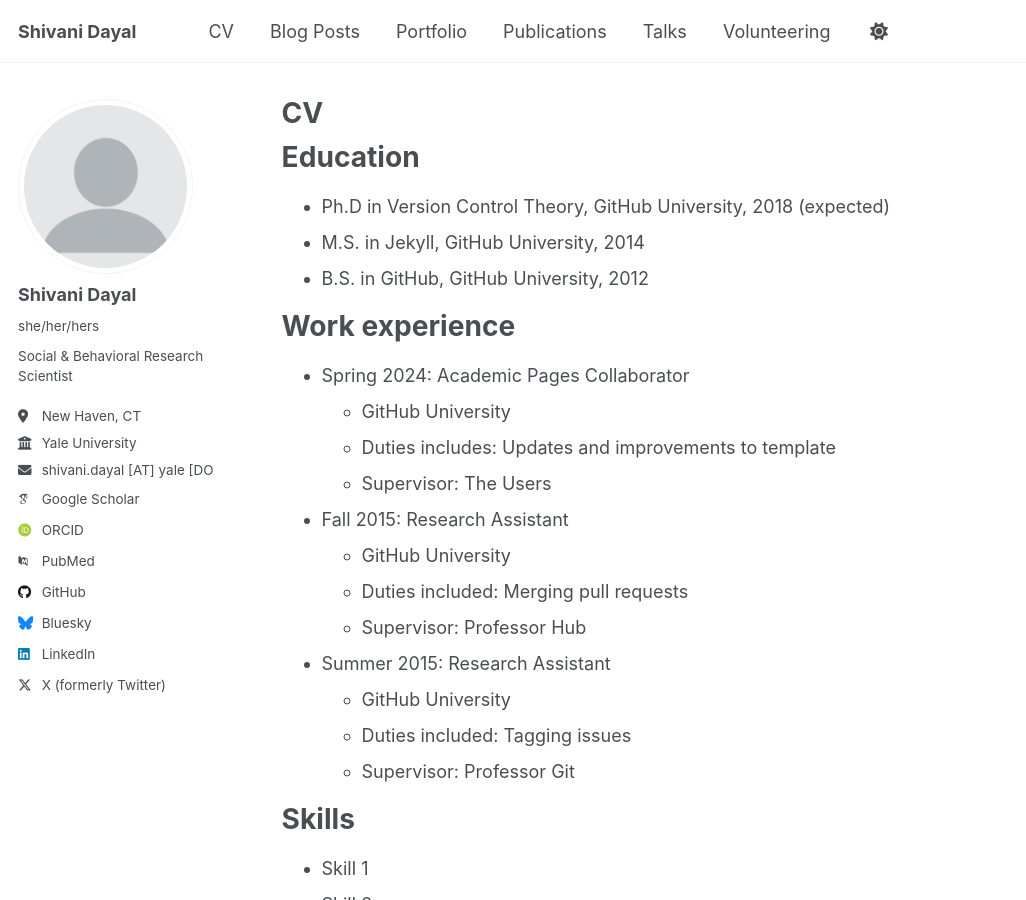
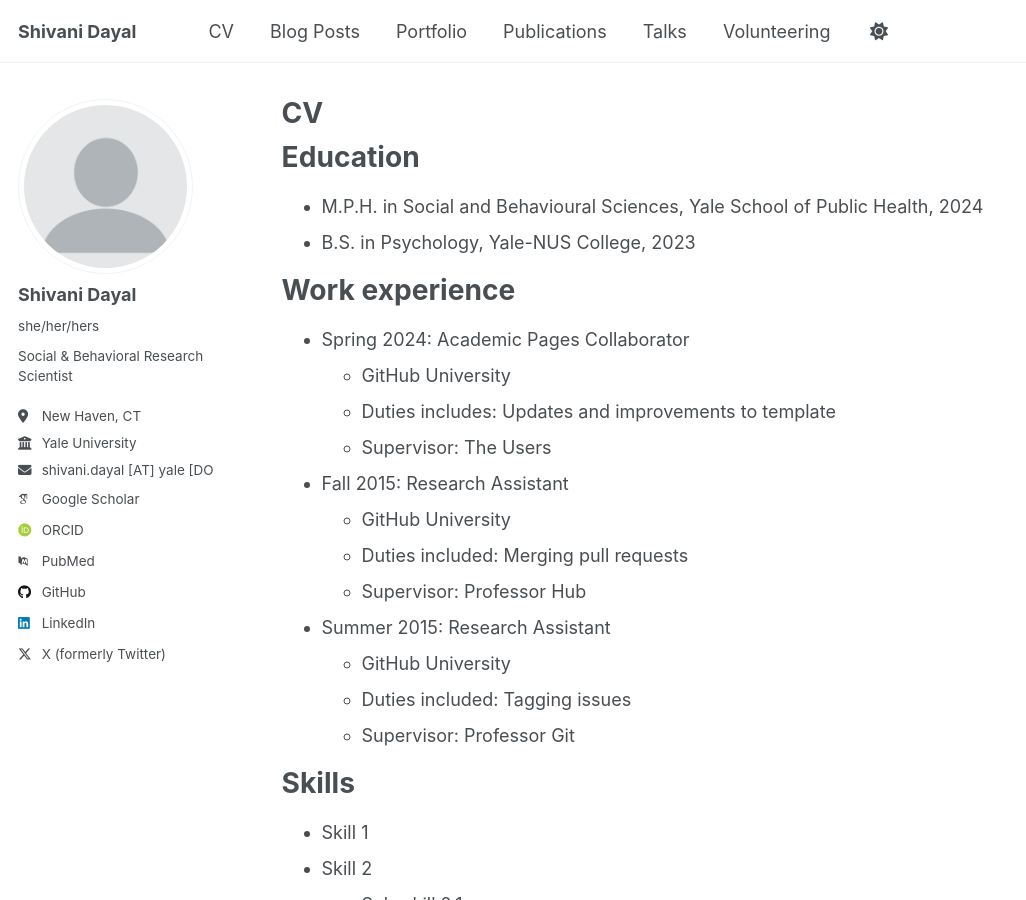
Before and after one commit to sdayal21/sdayal21.github.io, a Jekyll site: the page built from _pages/cv.md, in a window 1280 px wide and 900 px high. Shown: the whole window, without its empty margins (0-1026 px from the left). Built offline with Jekyll 4.4.1, drawn with Linux system fonts in a browser that asks for light colours; some web fonts are replaced; a script that is not in the unit is left out.

Commit message:
updated education

```diff
--- a/_config.yml
+++ b/_config.yml
@@ -54,7 +54,7 @@ author:
 
   # Social media
   artstation       : # Username
-  bluesky          : "bsky.app" # Replace this with you Bluesky username
+  bluesky          : # "bsky.app" # Replace this with you Bluesky username
   facebook         : # Username
   flickr           : # Username
   foursquare       : # Username
--- a/_pages/cv.md
+++ b/_pages/cv.md
@@ -11,9 +11,8 @@ redirect_from:
 
 Education
 ======
-* Ph.D in Version Control Theory, GitHub University, 2018 (expected)
-* M.S. in Jekyll, GitHub University, 2014
-* B.S. in GitHub, GitHub University, 2012
+* M.P.H. in Social and Behavioural Sciences, Yale School of Public Health, 2024
+* B.S. in Psychology, Yale-NUS College, 2023
 
 Work experience
 ======
```
Also changed, not shown: _data/navigation.yml (line endings or trailing spaces).
